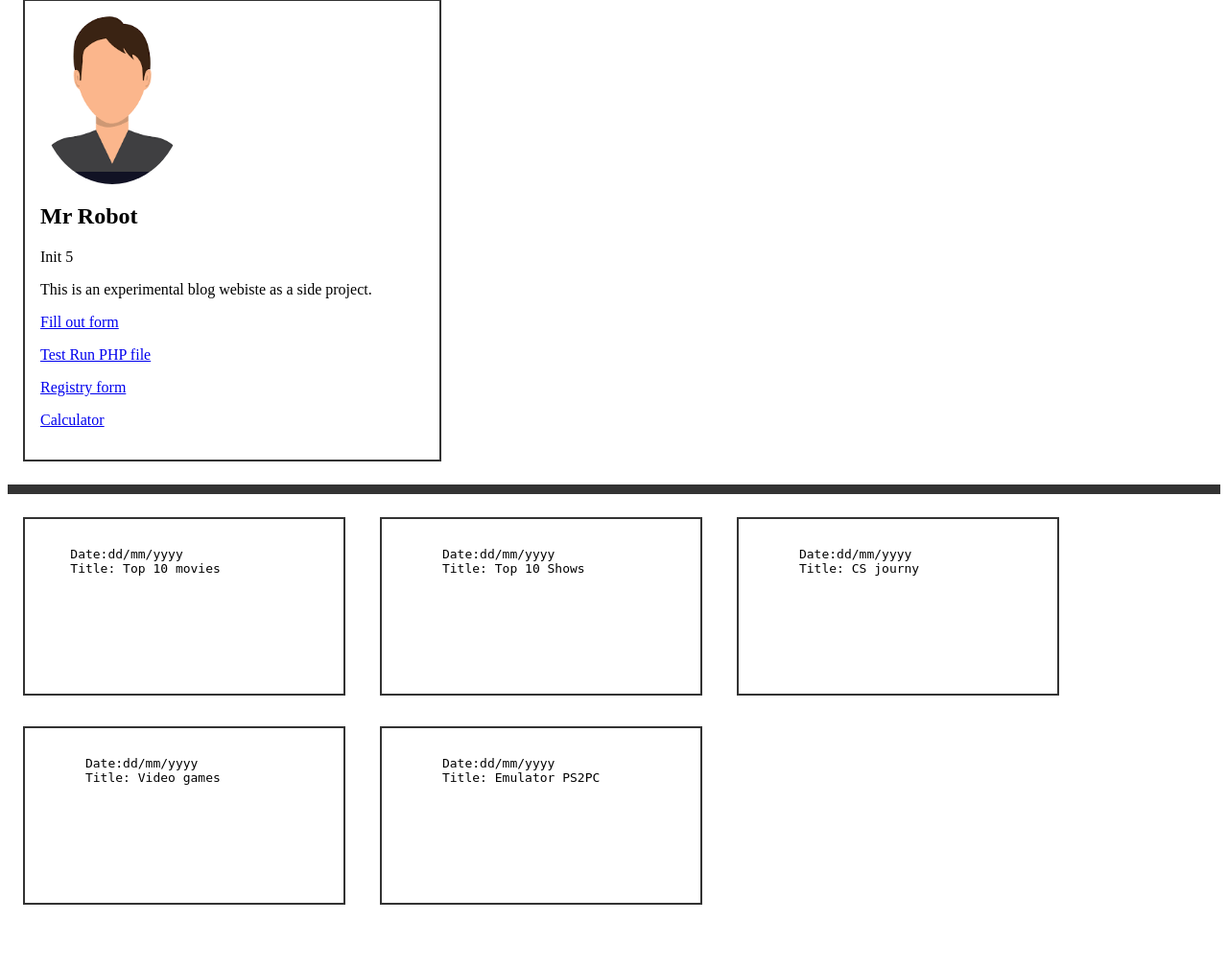
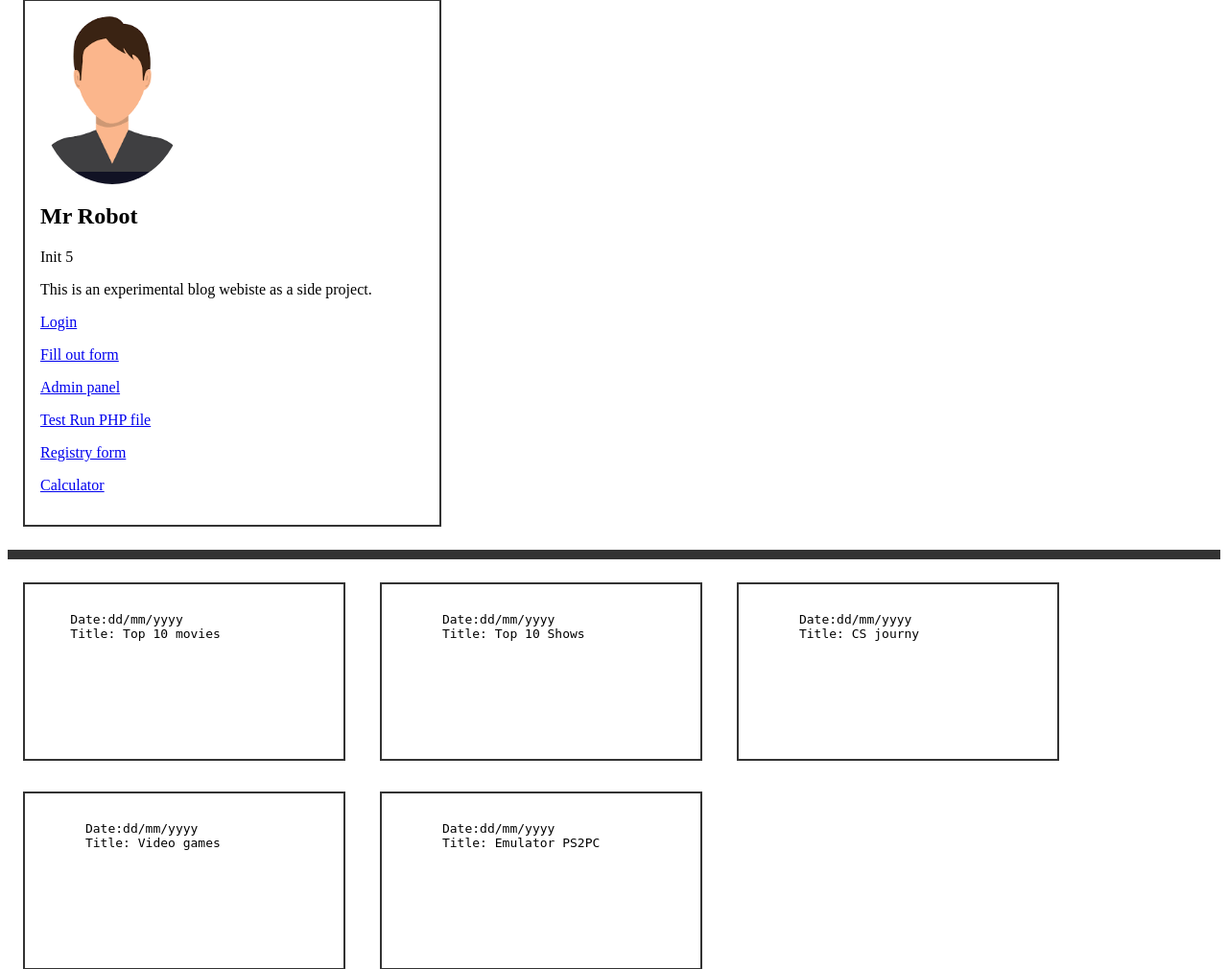
Before and after one commit to KyanGH/BlogWeb, a PHP site: page / in a window 1280 px wide. Shown: the part 83-1093 px from the top of the page at 96% size. Before the commit the page ends 1026 px from the top, so only its background shows below. Run offline with PHP 8.4, Linux system fonts and the light colour scheme.

Commit message:
modified

```diff
--- a/index.html
+++ b/index.html
@@ -11,7 +11,9 @@
       <h2>Mr Robot</h2>
       <p>Init 5</p>
       <p>This is an experimental blog webiste as a side project.</p>
+      <p><a href="login.php">Login</a></p>
       <p><a href="form.php">Fill out form</a></p>
+      <p><a href="admin-panel.php">Admin panel</a></p>
       <p><a href="phpHandlers/users.php">Test Run PHP file</a></p>
       <p><a href="regForm.php">Registry form</a></p>
       <p><a href="Calculator.php">Calculator</a></p>
```
Also changed, not shown: phpHandlers/users.php (+0 -7 lines).
